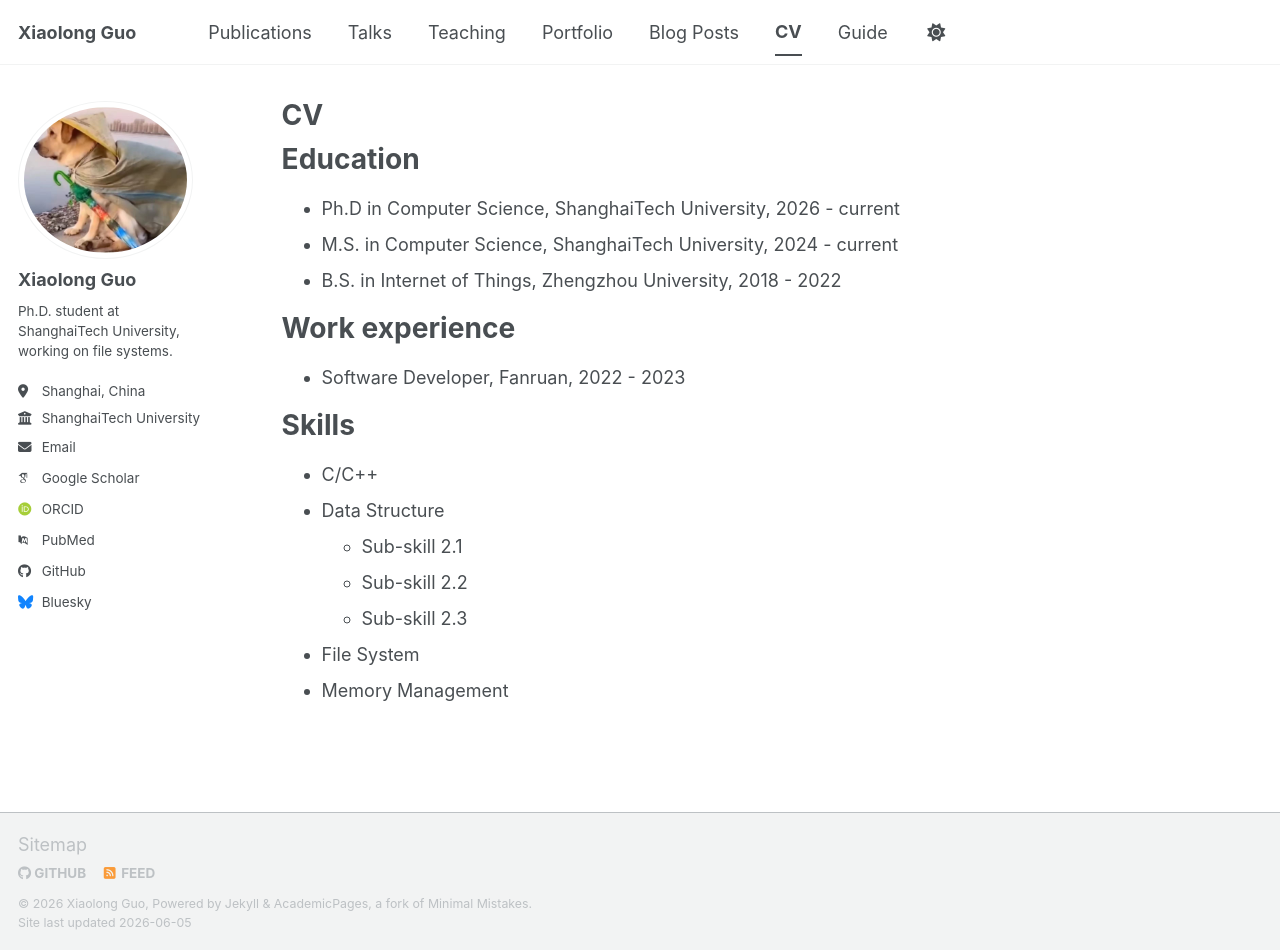
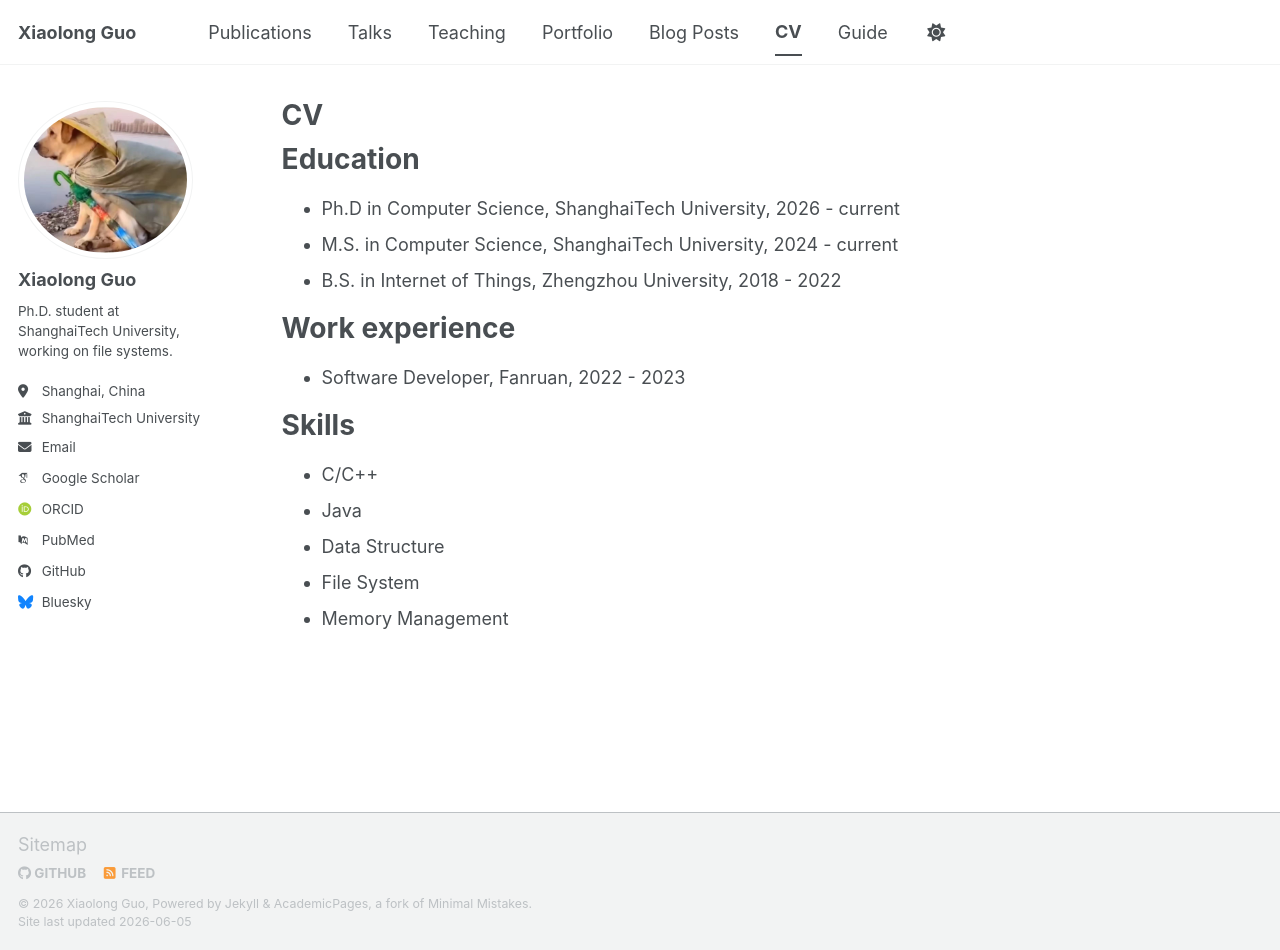
Before and after one commit to num73/num73.github.io, a Jekyll site: the page built from _pages/cv.md, in a window 1280 px wide and 950 px high. Built offline with Jekyll 4.4.1, drawn with Linux system fonts in a browser that asks for light colours; some web fonts are replaced; a script bundle is joined from its source files by our own code; library files that are not in the unit come from our copies.

Commit message:
Refactor skills section in CV: remove sub-skills and add Java

```diff
--- a/_pages/cv.md
+++ b/_pages/cv.md
@@ -23,9 +23,7 @@ Work experience
 Skills
 ======
 * C/C++
+* Java
 * Data Structure
-  * Sub-skill 2.1
-  * Sub-skill 2.2
-  * Sub-skill 2.3
 * File System
 * Memory Management
```
